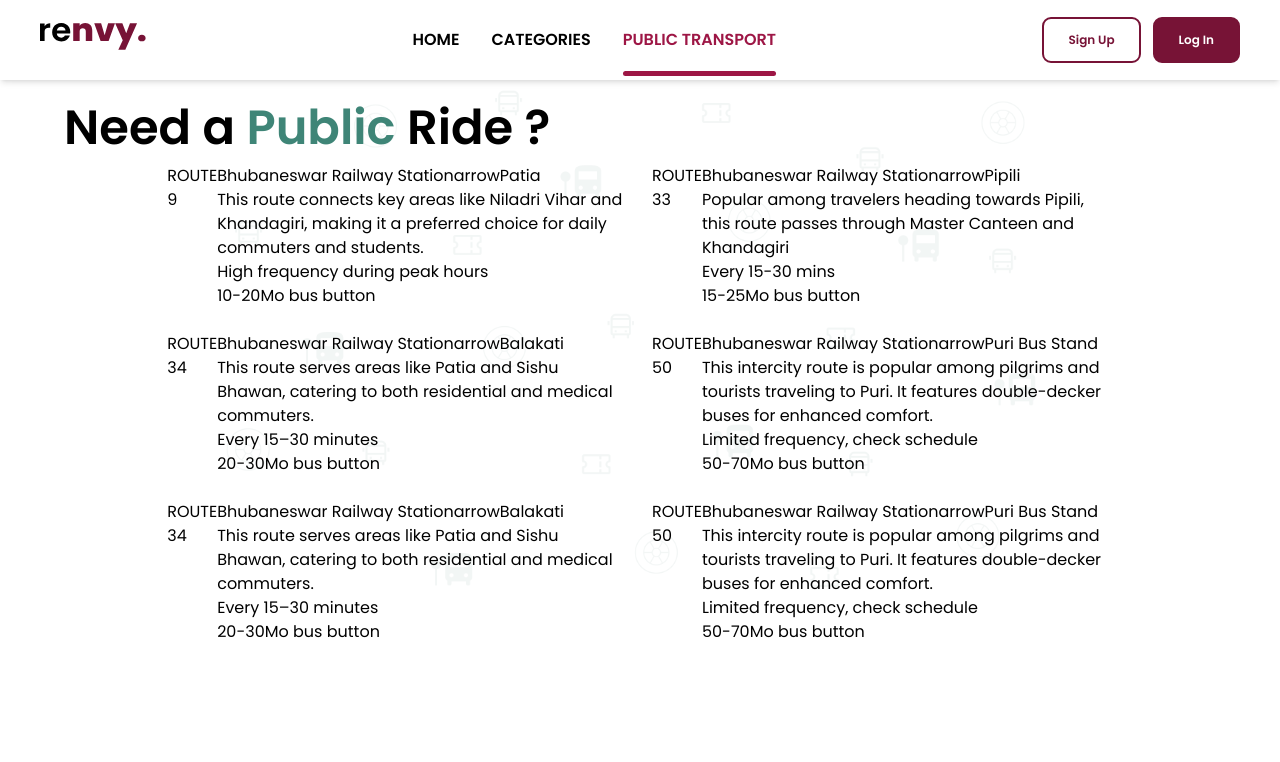
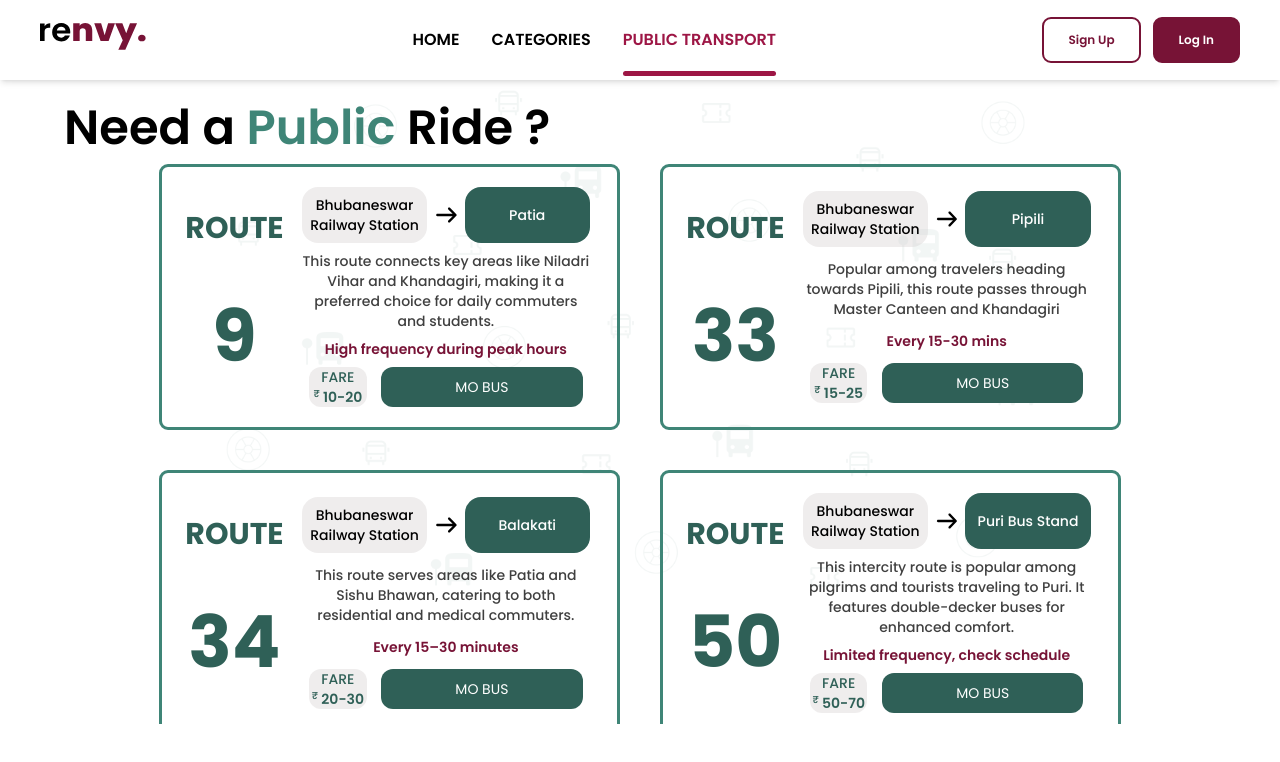
Before and after one commit to ojaswit10/Renvy, a React (Vite) app: page /public-transport in a window 1280 px wide. Shown: the top 762 px of the page. Built offline with nearby package versions, Linux system fonts and the light colour scheme.

Commit message:
public transport

```diff
--- a/src/assets/index.js
+++ b/src/assets/index.js
@@ -5,6 +5,8 @@ import bike from "./bike.png";
 import car from "./car.png";
 import scooter from "./scooter.png";
 import suv from "./suv.png";
+import arrow from "./arrow.svg"
+
 export {
     renvy,
     background,
@@ -12,5 +14,6 @@ export {
     bike,
     car,
     scooter,
-    suv
+    suv,
+    arrow
 };
--- a/src/components/Home.jsx
+++ b/src/components/Home.jsx
@@ -1,5 +1,6 @@
 import React from "react";
 import { background, bike, car, scooter, suv } from "../assets";
+import PublicTransport from "./PublicTransport";
 
 const Hero = () => {
   return (
@@ -57,7 +58,7 @@ const Hero = () => {
                   className="w-full h-full object-contain"
                 />
               </div>
-              <div className="bg-w-2 font-semibold text-xs md:text-sm rounded-full px-4 md:px-6 py-1.5 md:py-2 text-center group-hover:bg-red-4 group-hover:text-white transition-all duration-300">
+              <div className="bg-wh-2 font-semibold text-xs md:text-sm rounded-full px-4 md:px-6 py-1.5 md:py-2 text-center group-hover:bg-red-4 group-hover:text-white transition-all duration-300">
                 Scooter
               </div>
             </div>
@@ -71,7 +72,7 @@ const Hero = () => {
                   className="w-full h-full object-contain"
                 />
               </div>
-              <div className="bg-w-2 font-semibold text-xs md:text-sm rounded-full px-4 md:px-6 py-1.5 md:py-2 text-center group-hover:bg-red-4 group-hover:text-white transition-all duration-300">
+              <div className="bg-wh-2 font-semibold text-xs md:text-sm rounded-full px-4 md:px-6 py-1.5 md:py-2 text-center group-hover:bg-red-4 group-hover:text-white transition-all duration-300">
                 Bikes
               </div>
             </div>
@@ -85,7 +86,7 @@ const Hero = () => {
                   className="w-full h-full object-contain"
                 />
               </div>
-              <div className="bg-w-2 font-semibold text-xs md:text-sm rounded-full px-4 md:px-6 py-1.5 md:py-2 text-center group-hover:bg-red-4 group-hover:text-white transition-all duration-300">
+              <div className="bg-wh-2 font-semibold text-xs md:text-sm rounded-full px-4 md:px-6 py-1.5 md:py-2 text-center group-hover:bg-red-4 group-hover:text-white transition-all duration-300">
                 Cars
               </div>
             </div>
@@ -99,7 +100,7 @@ const Hero = () => {
                   className="w-full h-full object-contain"
                 />
               </div>
-              <div className="bg-w-2 font-semibold text-xs md:text-sm rounded-full px-4 md:px-6 py-1.5 md:py-2 text-center group-hover:bg-red-4 group-hover:text-white transition-all duration-300">
+              <div className="bg-wh-2 font-semibold text-xs md:text-sm rounded-full px-4 md:px-6 py-1.5 md:py-2 text-center group-hover:bg-red-4 group-hover:text-white transition-all duration-300">
                 SUVs
               </div>
             </div>
--- a/src/components/Navbar.jsx
+++ b/src/components/Navbar.jsx
@@ -15,7 +15,7 @@ const Navbar = () => {
   };
 
   return (
-    <div className="fixed top-0 left-0 w-full bg-w-1 z-50 shadow-md">
+    <div className="fixed top-0 left-0 w-full bg-wh-1 z-50 shadow-md">
       <div className="container mx-auto">
         <div className="flex h-20 items-center justify-between px-5 md:px-8 xl:px-10">
           {/* Logo */}
@@ -56,10 +56,10 @@ const Navbar = () => {
 
           {/* Desktop Buttons */}
           <div className="hidden lg:flex items-center justify-end gap-2 xl:gap-3 font-semibold">
-            <button className="border-[2.5px] border-red-4 text-red-4 text-[0.7rem] xl:text-[0.75rem] px-4 xl:px-6 py-2.5 xl:py-3 rounded-[9px] cursor-pointer hover:bg-red-4 hover:text-w-1 transition-all duration-300 whitespace-nowrap">
+            <button className="border-[2.5px] border-red-4 text-red-4 text-[0.7rem] xl:text-[0.75rem] px-4 xl:px-6 py-2.5 xl:py-3 rounded-[9px] cursor-pointer hover:bg-red-4 hover:text-wh-1 transition-all duration-300 whitespace-nowrap">
               Sign Up
             </button>
-            <button className="border-[2.5px] border-red-4 bg-red-4 text-w-1 text-[0.7rem] xl:text-[0.75rem] px-4 xl:px-6 py-2.5 xl:py-3 rounded-[9px] cursor-pointer hover:bg-red-5 hover:border-red-5 transition-all duration-300 whitespace-nowrap">
+            <button className="border-[2.5px] border-red-4 bg-red-4 text-wh-1 text-[0.7rem] xl:text-[0.75rem] px-4 xl:px-6 py-2.5 xl:py-3 rounded-[9px] cursor-pointer hover:bg-red-5 hover:border-red-5 transition-all duration-300 whitespace-nowrap">
               Log In
             </button>
           </div>
@@ -90,7 +90,7 @@ const Navbar = () => {
 
       {/* Mobile Menu */}
       <div
-        className={`lg:hidden fixed top-20 left-0 right-0 bg-w-1 shadow-lg transition-all duration-300 ease-in-out ${
+        className={`lg:hidden fixed top-20 left-0 right-0 bg-wh-1 shadow-lg transition-all duration-300 ease-in-out ${
           isMobileMenuOpen
             ? "max-h-screen opacity-100"
             : "max-h-0 opacity-0 overflow-hidden"
@@ -116,10 +116,10 @@ const Navbar = () => {
 
           {/* Mobile Buttons */}
           <div className="flex flex-col gap-3 px-6 mt-4 pb-4">
-            <button className="border-[2.5px] border-red-4 text-red-4 text-[0.875rem] font-semibold py-3 rounded-[9px] cursor-pointer hover:bg-red-4 hover:text-w-1 transition-all duration-300">
+            <button className="border-[2.5px] border-red-4 text-red-4 text-[0.875rem] font-semibold py-3 rounded-[9px] cursor-pointer hover:bg-red-4 hover:text-wh-1 transition-all duration-300">
               Sign Up
             </button>
-            <button className="border-[2.5px] border-red-4 bg-red-4 text-w-1 text-[0.875rem] font-semibold py-3 rounded-[9px] cursor-pointer hover:bg-red-5 hover:border-red-5 transition-all duration-300">
+            <button className="border-[2.5px] border-red-4 bg-red-4 text-wh-1 text-[0.875rem] font-semibold py-3 rounded-[9px] cursor-pointer hover:bg-red-5 hover:border-red-5 transition-all duration-300">
               Log In
             </button>
           </div>
--- a/src/components/PublicTransport.jsx
+++ b/src/components/PublicTransport.jsx
@@ -1,10 +1,10 @@
 import React from "react";
-import { background2 } from "../assets";
+import { arrow, background2 } from "../assets";
 import { publicRoutes } from "./constants";
 
 const PublicTransport = () => {
   return (
-    <div id="public">
+    <div id="public-transport">
       <div className="container relative">
         <div className="absolute top-20 mx-[4rem] z-10">
           <div className="font-semibold text-[3rem] mt-3">
@@ -12,24 +12,52 @@ const PublicTransport = () => {
               Need a <span className="text-g-4">Public</span> Ride ?
             </h1>
           </div>
-          <div className="flex flex-wrap justify-center gap-6">
+
+          <div className="flex flex-wrap justify-center gap-10">
             {publicRoutes.map((route) => (
-              <div key={route.id} className="flex w-[40%]">
-                <div className="flex flex-col">
-                  <h1>ROUTE</h1>
-                  <div>{route.no}</div>
+              <div
+                key={route.id}
+                className="flex w-[40%] border-3 border-g-4 rounded-[9px] justify-around p-4"
+              >
+                <div className="flex flex-col text-g-3 font-bold justify-around pb-3">
+                  <h1 className="text-3xl">ROUTE</h1>
+                  <div className="text-7xl text-center">{route.no}</div>
                 </div>
-                <div className="flex flex-col">
-                  <div className="flex">
-                    <div>{route.from}</div>
-                    <div>arrow</div>
-                    <div>{route.to}</div>
+
+                <div className="flex flex-col w-[70%] justify-evenly text-sm">
+                  <div className="flex justify-between p-1">
+                    <div className="bg-wh-8 rounded-2xl w-[45%] flex justify-center items-center text-center font-medium p-2">
+                      {route.from}
+                    </div>
+
+                    <div className="flex justify-center items-center">
+                      <img src={arrow} alt="arrow" />
+                    </div>
+
+                    <div className="bg-g-3 rounded-2xl w-[45%] flex justify-center items-center text-center text-wh-1 font-medium p-2">
+                      {route.to}
+                    </div>
                   </div>
-                  <div>{route.description}</div>
-                  <div>{route.frequency}</div>
-                  <div className="flex">
-                    <div>{route.fare}</div>
-                    <div>Mo bus button</div>
+
+                  <div className="p-1 text-center font-medium opacity-75">
+                    {route.description}
+                  </div>
+
+                  <div className="p-1 font-semibold text-center text-red-4">
+                    {route.frequency}
+                  </div>
+
+                  <div className="flex justify-around p-1">
+                    <div className="flex flex-col items-center justify-around w-[20%] bg-wh-8 rounded-xl text-g-3">
+                      <span className="uppercase font-medium">Fare</span>
+                      <span className="font-semibold ">
+                        <span className="align-text-top text-[10px] font-medium">₹</span>{" "}
+                        <span>{route.fare}</span>
+                      </span>
+                    </div>
+                    <div className="w-[70%] flex justify-center items-center bg-g-3 rounded-xl text-wh-1">
+                      MO BUS
+                    </div>
                   </div>
                 </div>
               </div>
--- a/src/index.css
+++ b/src/index.css
@@ -32,13 +32,14 @@
     --color-b-6: #5B5E5D;
     --color-b-7: #7B8381;
 
-    --color-w-1: #FFFFFF;
-    --color-w-2: #CDC6C6;
-    --color-w-3: #B9ADAD;
-    --color-w-4: #BAB7B7;
-    --color-w-5: #A7A5A5;
-    --color-w-6: #9C9C9C;
-    --color-w-7: #878080;
+    --color-wh-1: #FFFFFF;
+    --color-wh-2: #CDC6C6;
+    --color-wh-3: #B9ADAD;
+    --color-wh-4: #BAB7B7;
+    --color-wh-5: #A7A5A5;
+    --color-wh-6: #9C9C9C;
+    --color-wh-7: #878080;
+    --color-wh-8: #CDC6C652;
 }
 *{
     font-family: "poppins";
```
Also changed, not shown: src/assets/arrow.svg (added).
